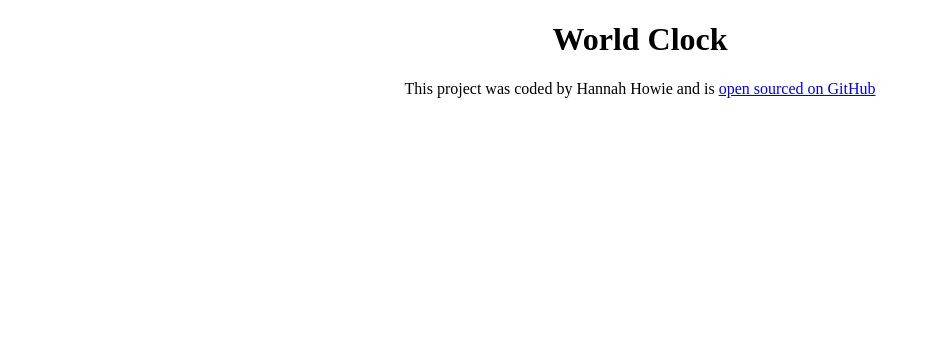
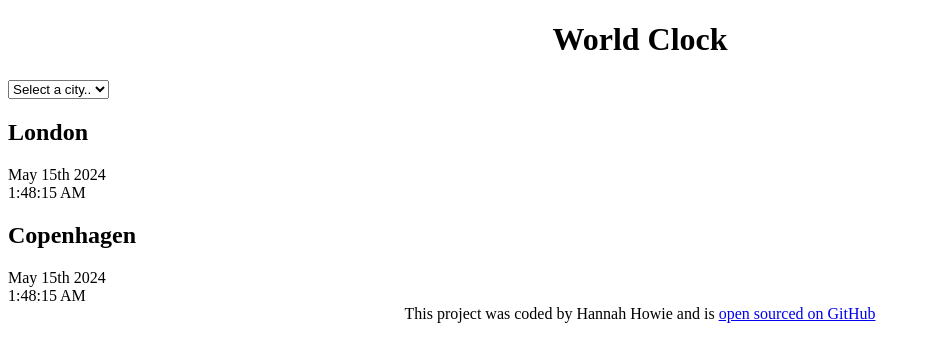
Before and after one commit to Hannah-h01/World-Clocks, a plain HTML site: page index.html in a window 1280 px wide. Shown: the whole page, without its empty margins (0-930 px from the left). Drawn offline with Linux system fonts and the light colour scheme.

Commit message:
Added the basic HTML

```diff
--- a/index.html
+++ b/index.html
@@ -8,6 +8,25 @@
   </head>
   <body>
     <h1>World Clock</h1>
+
+    <select>
+      <option value="">Select a city..</option>
+      <option value="">London</option>
+      <option value="">New York</option>
+      <option value="">Barcelona</option>
+    </select>
+
+    <div class="city">
+      <h2>London</h2>
+      <div class="date">May 15th 2024</div>
+      <div class="time">1:48:15 AM</div>
+    </div>
+    <div class="city">
+      <h2>Copenhagen</h2>
+      <div class="date">May 15th 2024</div>
+      <div class="time">1:48:15 AM</div>
+    </div>
+
     <footer>
       This project was coded by Hannah Howie and is
       <a href="https://github.com/Hannah-h01/World-Clocks" target="_blank">
```
